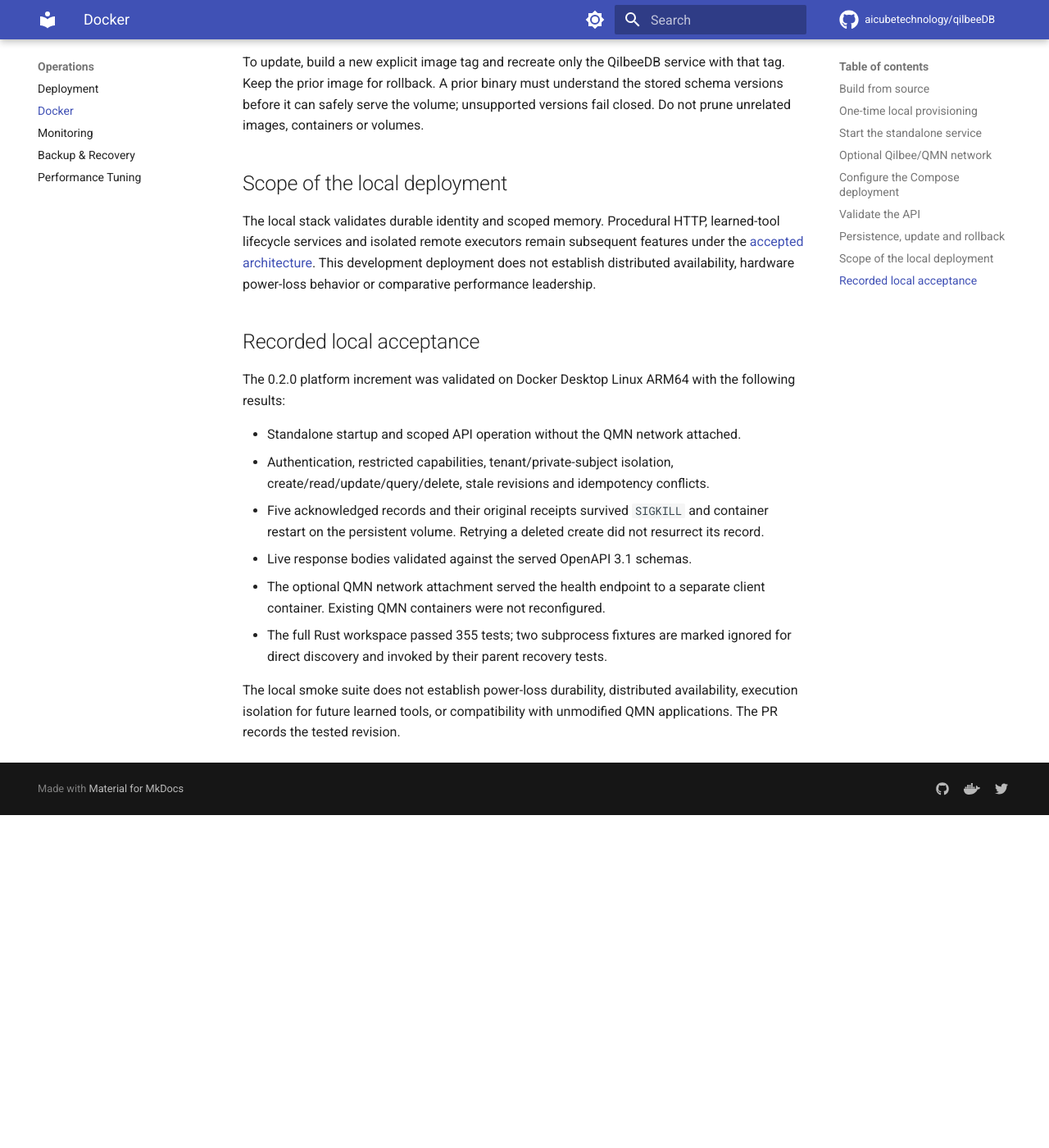
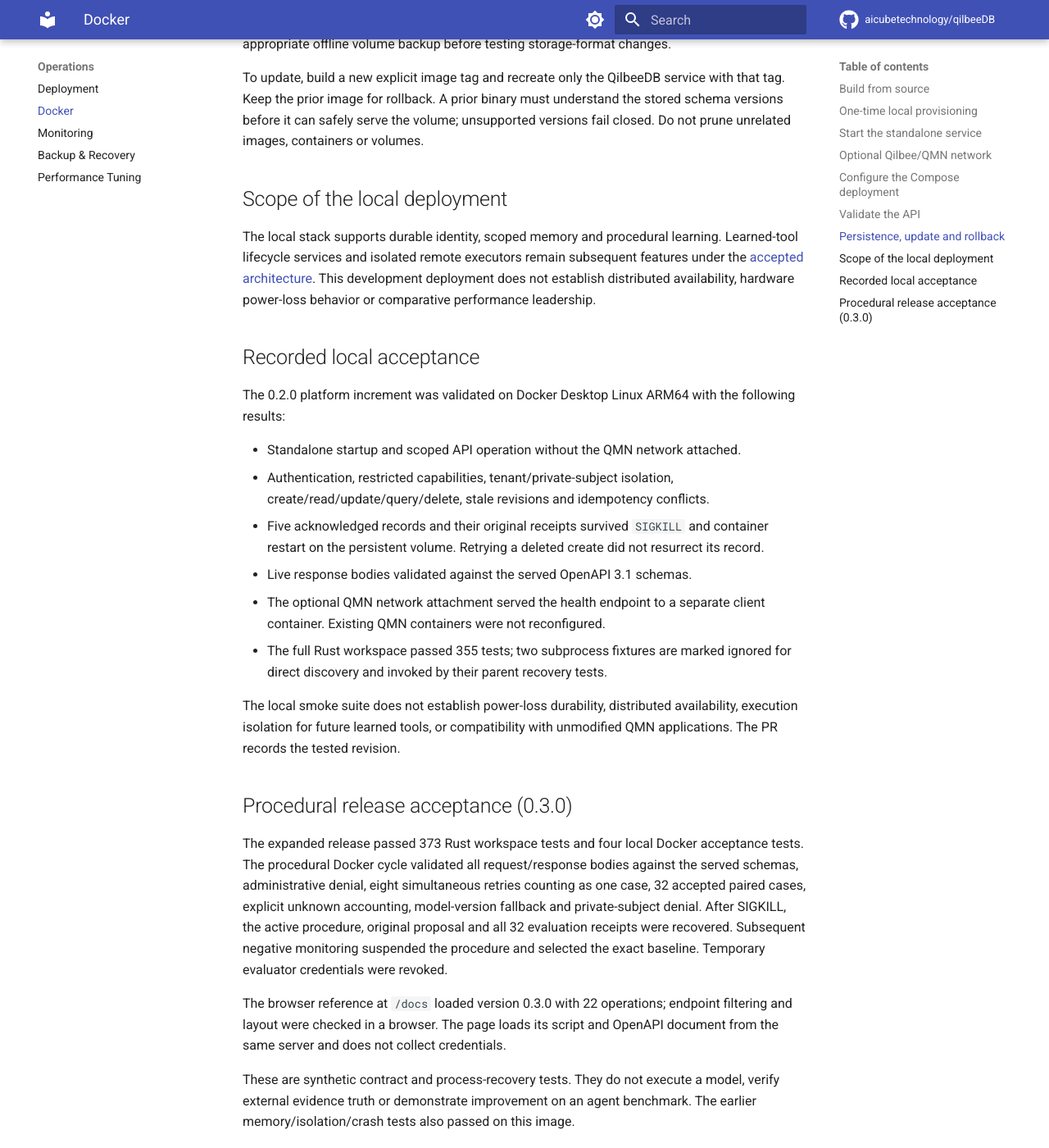
Before and after one commit to aicubetechnology/qilbeeDB, an MkDocs documentation site: the page built from docs/operations/docker.md, in a window 1280 px wide and 1400 px high, scrolled down 3456 px. Shown: the whole window at 82% size. Built offline with MkDocs 1.6.1 and Material for MkDocs 9.7.7, drawn with Linux system fonts in a browser that asks for light colours; comment, search, counter and statistics services are not loaded; before the commit the page ends 4450 px from its top, so only the background shows below that; some of the changed text lies outside the part shown.

Commit message:
feat(platform): ship browser API reference and qualified learning release 0.3.0

````diff
--- a/Cargo.toml
+++ b/Cargo.toml
@@ -1,6 +1,6 @@
 [package]
 name = "qilbeedb"
-version = "0.2.0"
+version = "0.3.0"
 edition = "2024"
 authors = ["AICUBE TECHNOLOGY LLC"]
 license = "BSL-1.1"
@@ -36,7 +36,7 @@ members = [
 ]
 
 [workspace.package]
-version = "0.2.0"
+version = "0.3.0"
 edition = "2024"
 authors = ["AICUBE TECHNOLOGY LLC"]
 license = "BSL-1.1"
--- a/docs/operations/docker.md
+++ b/docs/operations/docker.md
@@ -56,6 +56,7 @@ docker compose up -d
 docker compose ps
 curl --fail http://localhost:7474/health
 curl --fail http://localhost:7474/openapi.json
+# Browser reference: http://localhost:7474/docs
 ```
 
 Compose publishes HTTP on **127.0.0.1:7474** by default. The root filesystem is
@@ -150,9 +151,9 @@ versions fail closed. Do not prune unrelated images, containers or volumes.
 
 ## Scope of the local deployment
 
-The local stack validates durable identity and scoped memory. Procedural HTTP,
-learned-tool lifecycle services and isolated remote executors remain subsequent
-features under the [accepted architecture](../architecture/learned-tools.md).
+The local stack supports durable identity, scoped memory and procedural
+learning. Learned-tool lifecycle services and isolated remote executors remain
+subsequent features under the [accepted architecture](../architecture/learned-tools.md).
 This development deployment does not establish distributed availability,
 hardware power-loss behavior or comparative performance leadership.
 
@@ -176,3 +177,22 @@ the following results:
 The local smoke suite does not establish power-loss durability, distributed
 availability, execution isolation for future learned tools, or compatibility
 with unmodified QMN applications. The PR records the tested revision.
+
+## Procedural release acceptance (0.3.0)
+
+The expanded release passed 373 Rust workspace tests and four local Docker
+acceptance tests. The procedural Docker cycle validated all request/response
+bodies against the served schemas, administrative denial, eight simultaneous
+retries counting as one case, 32 accepted paired cases, explicit unknown
+accounting, model-version fallback and private-subject denial. After SIGKILL,
+the active procedure, original proposal and all 32 evaluation receipts were
+recovered. Subsequent negative monitoring suspended the procedure and selected
+the exact baseline. Temporary evaluator credentials were revoked.
+
+The browser reference at `/docs` loaded version 0.3.0 with 22 operations; endpoint
+filtering and layout were checked in a browser. The page loads its script and
+OpenAPI document from the same server and does not collect credentials.
+
+These are synthetic contract and process-recovery tests. They do not execute a
+model, verify external evidence truth or demonstrate improvement on an agent
+benchmark. The earlier memory/isolation/crash tests also passed on this image.
````
Also changed, not shown: README.md (+4 -3 lines), docs/api/http-api.md (+6 -2 lines), docs/api/reference.html (added, +20 -0 lines), docs/api/reference.js (added, +70 -0 lines), docs/research/agent-memory-evolution.md (+1 -1 lines), docs/research/delivery-acceptance.md (+8 -0 lines), docs/api/openapi.json, 5 other files.
